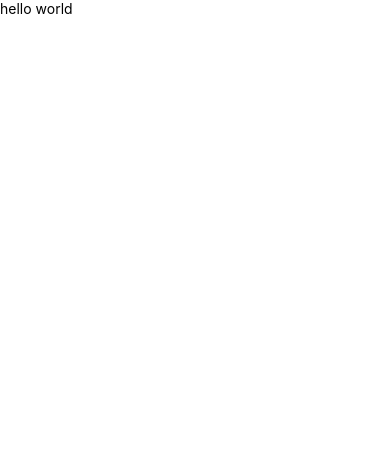
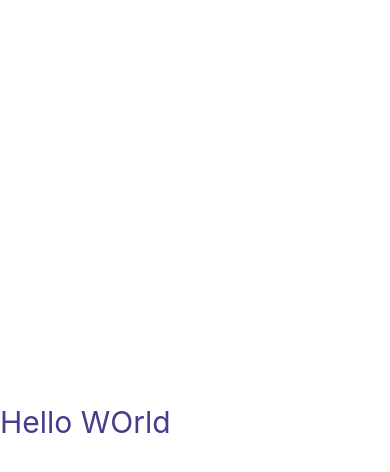
Before and after one commit to NipuniKodithuwakku/shoppingList, a React Native app: screen / in a window 390 px wide. Shown: the top 472 px of the page. Built offline with nearby package versions, Linux system fonts and the light colour scheme.

Commit message:
modify App.js file

```diff
--- a/App.js
+++ b/App.js
@@ -1,10 +1,24 @@
 import React from 'react';
-import {Text, View} from 'react-native';
+import {View, Text, StyleSheet} from 'react-native';
 
-export default function App() {
+const App = () => {
   return (
-    <View>
-      <Text>hello world</Text>
+    <View style={styles.container}>
+      <Text style={styles.text}>Hello WOrld</Text>
     </View>
   );
-}
+};
+
+export default App;
+
+const styles = StyleSheet.create({
+  container: {
+    flex: 1,
+    justifyContent: 'center',
+    align: 'center',
+  },
+  text: {
+    color: 'darkslateblue',
+    fontSize: 30,
+  },
+});
--- a/package.json
+++ b/package.json
@@ -11,7 +11,9 @@
   },
   "dependencies": {
     "react": "16.9.0",
-    "react-native": "0.61.5"
+    "react-native": "0.61.5",
+    "react-native-vector-icons": "^6.6.0",
+    "uuidv4": "^6.0.7"
   },
   "devDependencies": {
     "@babel/core": "^7.8.3",
```
Also changed, not shown: 23 other files (tests, documents, lock files or other folders).
